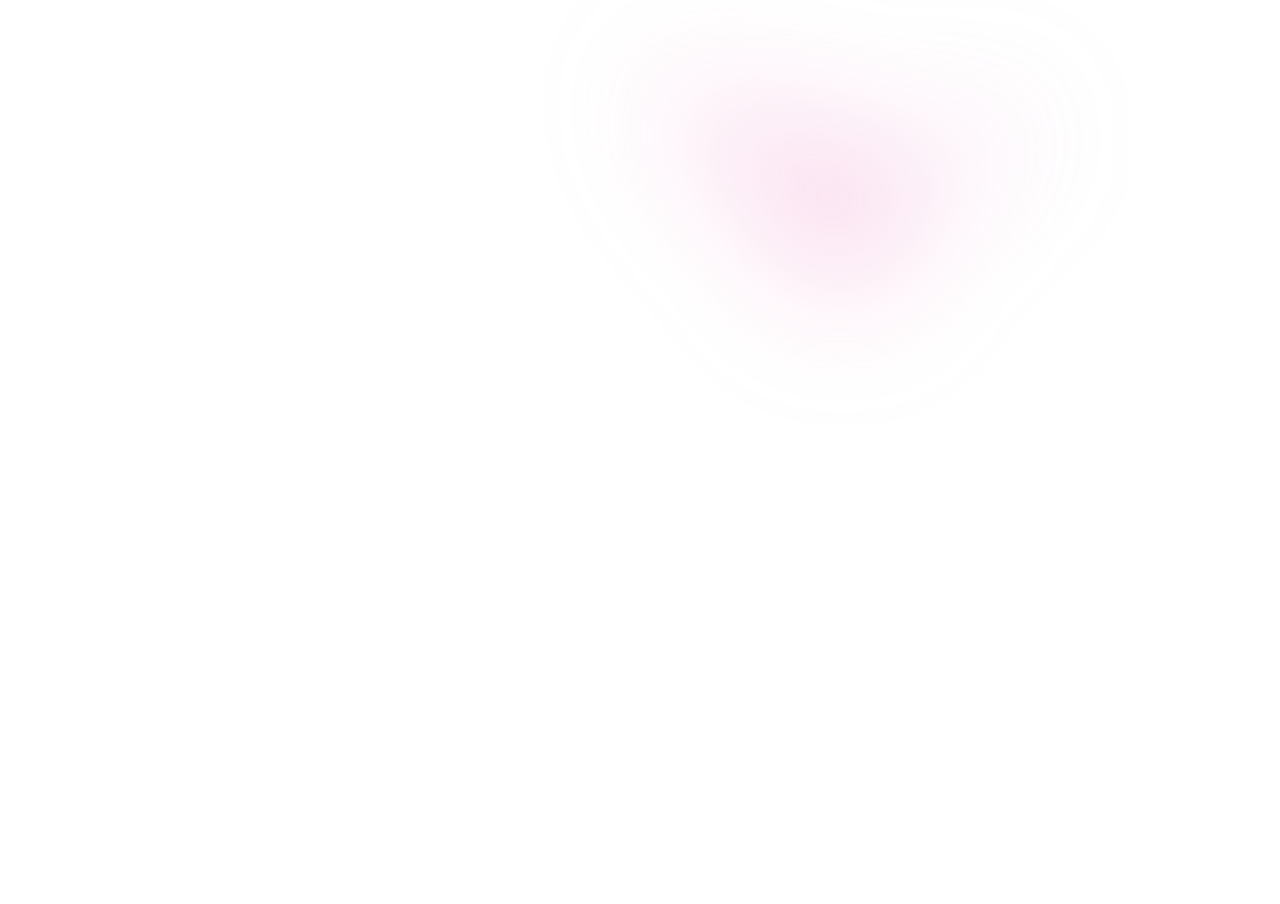
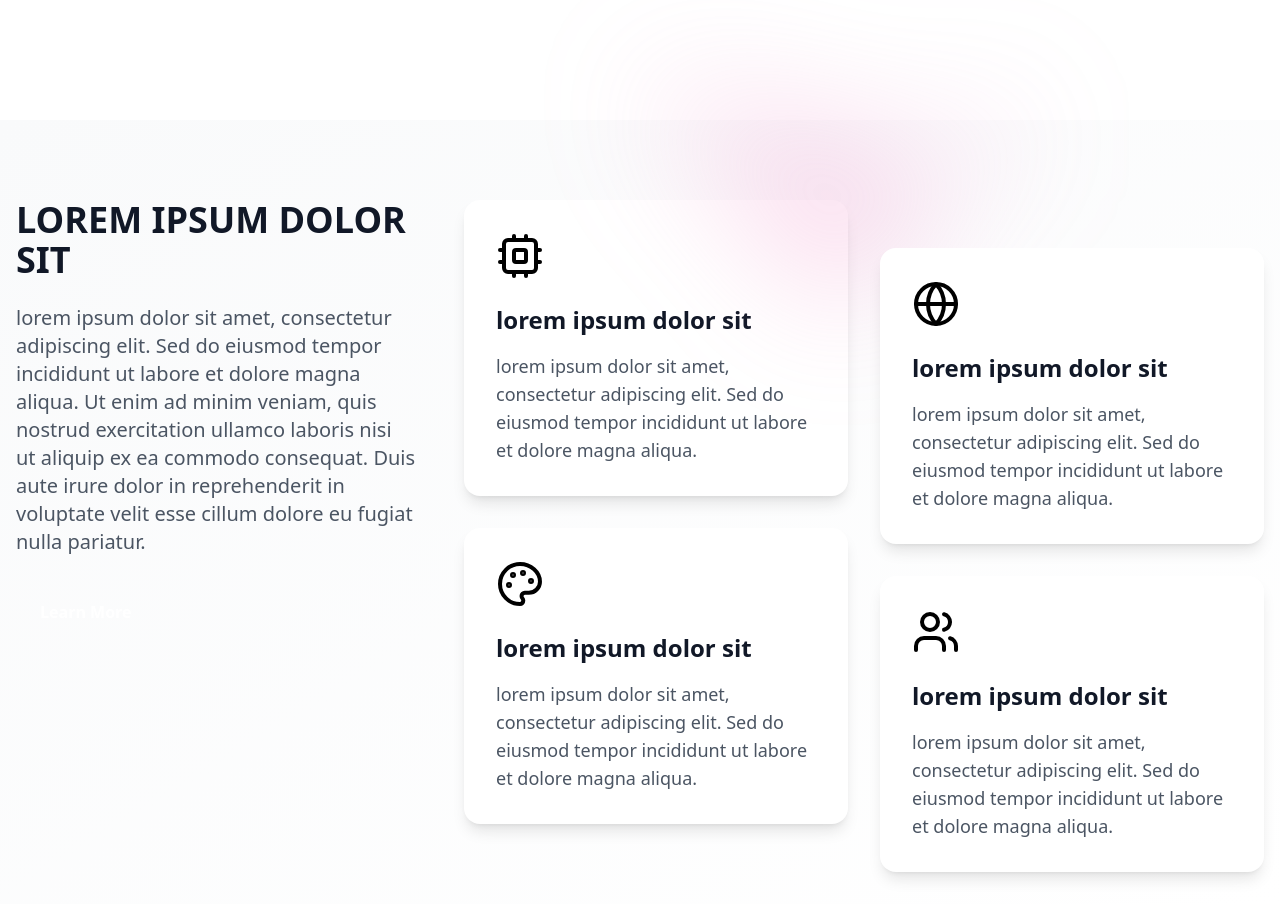
Before and after one commit to harrywhite17/ProjecteAndroid-Videojocapp, a React (Vite) app in the folder hivemind-project/: page / in a window 1280 px wide. Shown: the part 840-1744 px from the top of the page. Before the commit the page ends 1158 px from the top, so only its background shows below. Built offline with nearby package versions, Linux system fonts and the light colour scheme.

Commit message:
Features Section v1

```diff
--- a/hivemind-project/package.json
+++ b/hivemind-project/package.json
@@ -12,6 +12,7 @@
   "dependencies": {
     "@headlessui/react": "^2.1.10",
     "@heroicons/react": "^2.1.5",
+    "lucide-react": "^0.454.0",
     "react": "^18.3.1",
     "react-dom": "^18.3.1"
   },
--- a/hivemind-project/src/App.jsx
+++ b/hivemind-project/src/App.jsx
@@ -1,6 +1,7 @@
 import {Dialog, DialogPanel, Disclosure, Menu, MenuButton, MenuItem, MenuItems} from '@headlessui/react'
 import {Bars3Icon, BellIcon, XMarkIcon} from '@heroicons/react/24/outline'
 import {useState} from "react";
+import FeaturesSection from "./components/features.jsx";
 
 const navigation = [
     { name: 'Home', href: '#', current: true },
@@ -285,6 +286,7 @@ export default function Webpage() {
         <section>
             <NavigationBar/>
             <HeroSection />
+            <FeaturesSection />
         </section>
     )
 }
--- /dev/null
+++ b/hivemind-project/src/components/features.jsx
@@ -0,0 +1,63 @@
+import { Cpu, Globe, Palette, Users } from 'lucide-react'
+
+export default function FeaturesSection() {
+    const features = [
+        {
+            icon: Cpu,
+            title: "lorem ipsum dolor sit",
+            description: "lorem ipsum dolor sit amet, consectetur adipiscing elit. Sed do eiusmod tempor incididunt ut labore et dolore magna aliqua."
+        },
+        {
+            icon: Globe,
+            title: "lorem ipsum dolor sit",
+            description: "lorem ipsum dolor sit amet, consectetur adipiscing elit. Sed do eiusmod tempor incididunt ut labore et dolore magna aliqua."
+        },
+        {
+            icon: Palette,
+            title: "lorem ipsum dolor sit",
+            description: "lorem ipsum dolor sit amet, consectetur adipiscing elit. Sed do eiusmod tempor incididunt ut labore et dolore magna aliqua."
+        },
+        {
+            icon: Users,
+            title: "lorem ipsum dolor sit",
+            description: "lorem ipsum dolor sit amet, consectetur adipiscing elit. Sed do eiusmod tempor incididunt ut labore et dolore magna aliqua."
+        }
+    ]
+
+    return (
+        <section className="py-20 bg-gradient-to-br from-gray-50 to-white">
+            <div className="container mx-auto px-4">
+                <div className="flex flex-col lg:flex-row gap-12">
+                    <div className="lg:w-1/3">
+                        <h2 className="text-4xl font-extrabold text-gray-900 mb-6">
+                            LOREM IPSUM DOLOR SIT
+                        </h2>
+                        <p className="text-xl text-gray-600 mb-8">
+                            lorem ipsum dolor sit amet, consectetur adipiscing elit. Sed do eiusmod tempor incididunt ut labore et dolore magna aliqua. Ut enim ad minim veniam, quis nostrud exercitation ullamco laboris nisi ut aliquip ex ea commodo consequat. Duis aute irure dolor in reprehenderit in voluptate velit esse cillum dolore eu fugiat nulla pariatur.
+                        </p>
+                        <a
+                            href="#"
+                            className="inline-block bg-primary text-white font-semibold py-3 px-6 rounded-full hover:bg-primary-dark transition-colors duration-300"
+                        >
+                            Learn More
+                        </a>
+                    </div>
+                    <div className="lg:w-2/3 grid gap-8 md:grid-cols-2">
+                        {features.map((feature, index) => (
+                            <div
+                                key={index}
+                                className={`bg-white p-8 rounded-2xl shadow-lg hover:shadow-xl transition-shadow duration-300 ${
+                                    index % 2 === 1 ? 'md:translate-y-12' : ''
+                                }`}
+                            >
+                                <feature.icon className="w-12 h-12 text-primary mb-6" />
+                                <h3 className="text-2xl font-bold text-gray-900 mb-4">{feature.title}</h3>
+                                <p className="text-gray-600 text-lg">{feature.description}</p>
+                            </div>
+                        ))}
+                    </div>
+                </div>
+            </div>
+        </section>
+    )
+}
```
Also changed, not shown: 1 other file (tests, documents, lock files or other folders).
